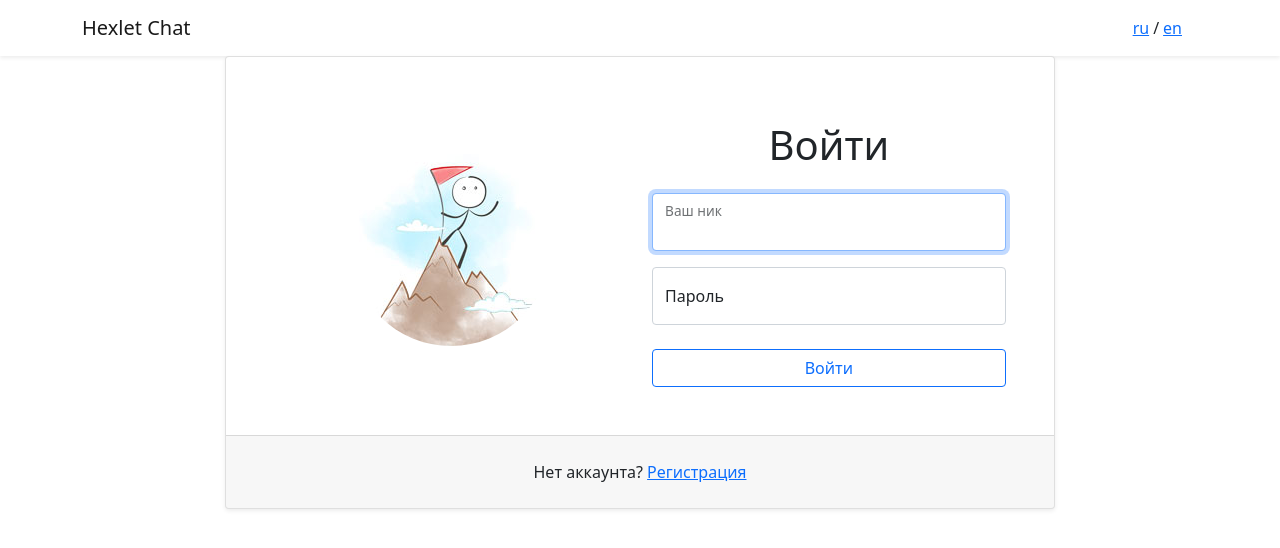
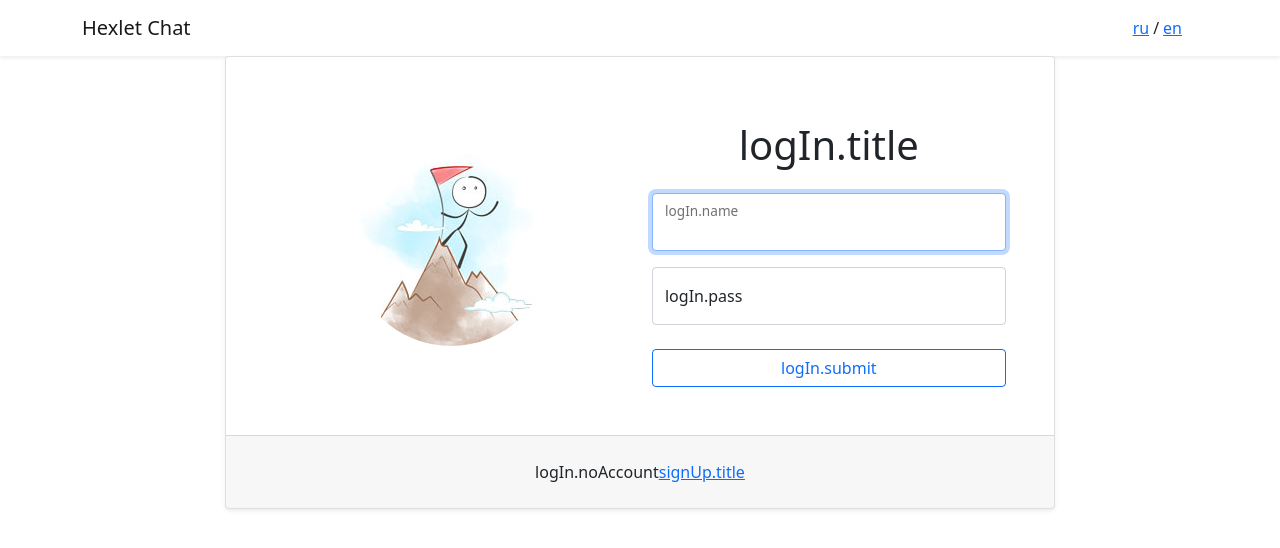
Before and after one commit to Voyager101pw/frontend-project-lvl4, a React app: page /login in a window 1280 px wide. Shown: the top 548 px of the page. Built offline with nearby package versions, Linux system fonts and the light colour scheme; no server answers; the HTML template or start-up script is replaced by a standard one; what leo-profanity would draw is missing.

Commit message:
Locales: Added new text

```diff
--- a/src/locales/en.js
+++ b/src/locales/en.js
@@ -4,26 +4,25 @@ const en = {
       ru: 'Russian',
       en: 'English',
     },
-    signUp: {
-      title: 'Sign Up',
-      name: 'Username',
-      pass: 'Password',
+    signup: {
+      title: 'Sign up',
+      username: 'Username',
+      password: 'Password',
       passConfirm: 'Confirm password',
       submit: 'Create an Account',
       errors: {
-        notUniq: 'This user is already registered',
+        userExist: 'This user is already registered',
         someError: 'The request ended with an error',
       },
     },
-    logIn: {
-      title: 'Log in',
-      name: 'Your username',
-      pass: 'Your password',
-      submit: 'Log in',
+    login: {
+      title: 'Login',
+      username: 'Your username',
+      password: 'Your password',
+      submit: 'Login',
       noAccount: 'New to hexlet chat? ',
-      error: {
-        failLogIn: 'Your username or password is not correct',
-      },
+      registration: 'Sign up',
+      failLogin: 'Your username or password is not correct',
     },
     chatPage: {
       exit: 'Sign out',
@@ -65,7 +64,10 @@ const en = {
       failRename: 'Failed to rename channel',
       failRemove: 'Failed to delete channel',
       failSendMsg: 'Failed to send message',
-      failLogIn: 'Connection error',
+      failLogin: 'Try again! 😉',
+      successLogin: 'Welcome back',
+      successSignup: 'Welcome',
+      errorNetwork: 'Error connection',
     },
   },
 };
--- a/src/locales/ru.js
+++ b/src/locales/ru.js
@@ -4,27 +4,25 @@ const ru = {
       ru: 'Русский',
       en: 'English',
     },
-    signUp: {
+    signup: {
       title: 'Регистрация',
-      name: 'Имя пользователя',
-      pass: 'Пароль',
+      username: 'Имя пользователя',
+      password: 'Пароль',
       passConfirm: 'Подтвердите пароль',
       submit: 'Зарегистрироваться',
       errors: {
-        notUniq: 'Такой пользователь уже существует',
+        userExist: 'Такой пользователь уже существует',
         someError: 'Запрос завершился ошибкой',
       },
     },
-    logIn: {
+    login: {
       title: 'Войти',
-      name: 'Ваш ник',
-      pass: 'Пароль',
+      username: 'Ваш ник',
+      password: 'Пароль',
       submit: 'Войти',
       noAccount: 'Нет аккаунта? ',
       registration: 'Регистрация',
-      error: {
-        failLogIn: 'Неверные имя пользователя или пароль',
-      },
+      failLogin: 'Неверные имя пользователя или пароль',
     },
     chatPage: {
       exit: 'Выйти',
@@ -33,6 +31,7 @@ const ru = {
       input: 'Введите сообщение',
       remove: 'Удалить',
       rename: 'Переименовать',
+      channelIsNotSelected: 'Канал не выбран',
     },
     modals: {
       sendBtn: 'Отправить',
@@ -65,7 +64,10 @@ const ru = {
       failRename: 'Не удалось переименовать канал',
       failRemove: 'Не удалось удалить канал',
       failSendMsg: 'Ошибка отправки сообщения',
-      failLogIn: 'Ошибка соединения',
+      failLogin: 'Попробуйте еще раз! 😉',
+      successLogin: 'С возвращением',
+      successSignup: 'Добро пожаловать',
+      errorNetwork: 'Ошибка соединения',
     },
   },
 };
```
